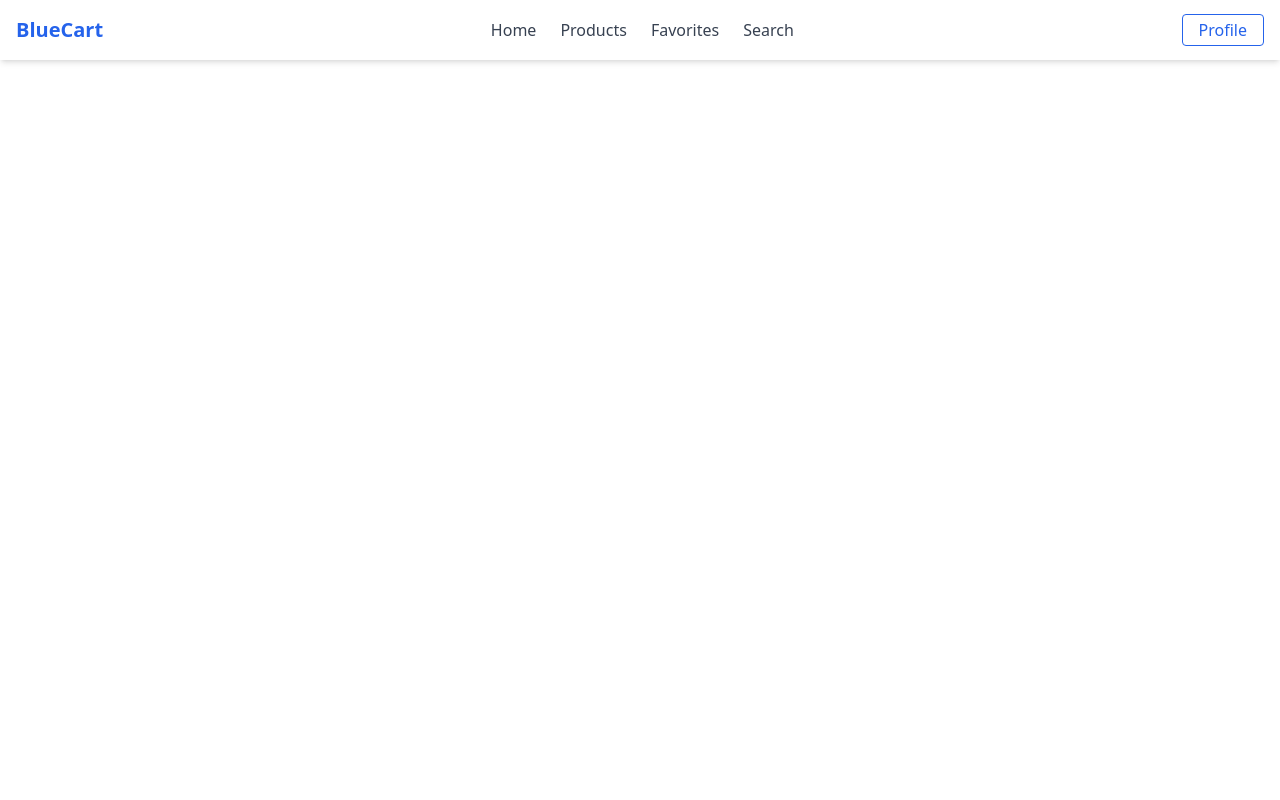
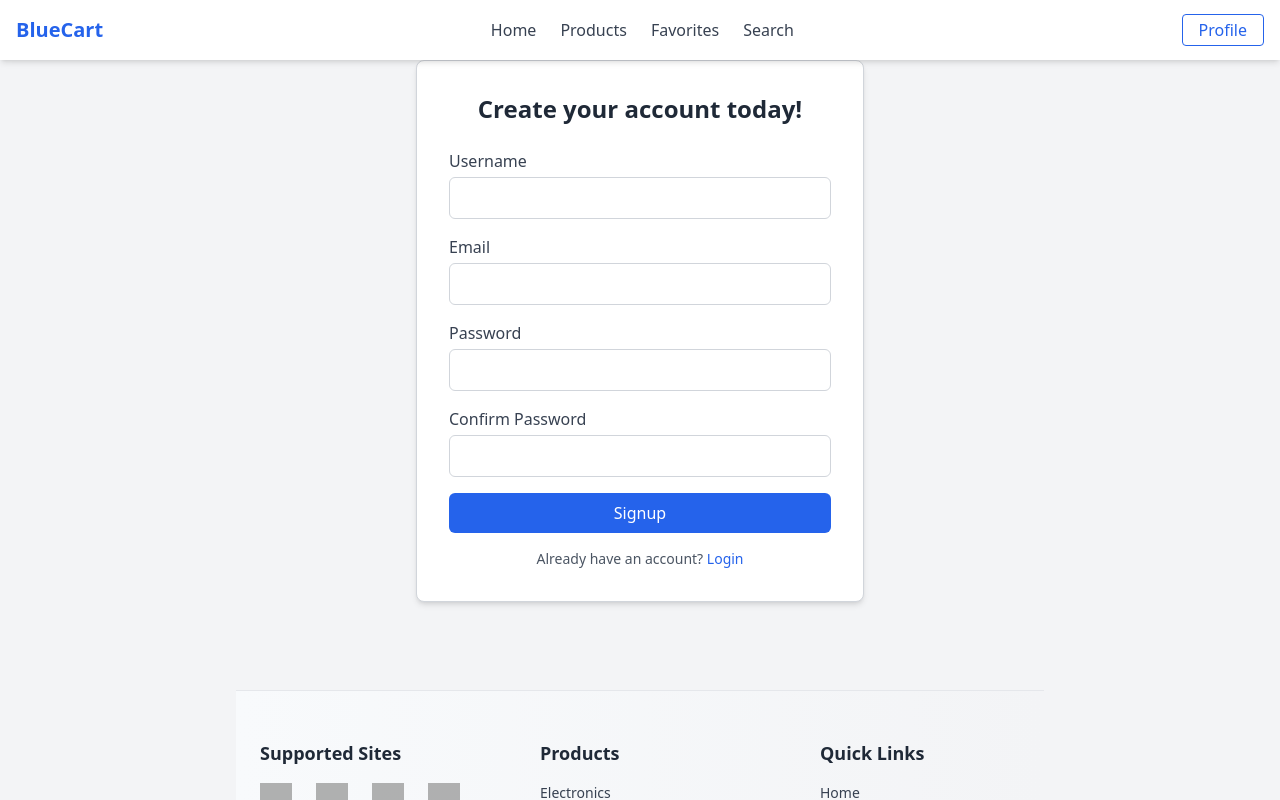
Before and after one commit to Waith93/bluecart-marketplace, a React (Vite) app in the folder client/: page /Signup in a window 1280 px wide. Shown: the top 800 px of the page. Built offline with nearby package versions, Linux system fonts and the light colour scheme; grey boxes are pictures that could not be loaded.

Commit message:
login, resetpassword and signup

```diff
--- a/client/src/App.jsx
+++ b/client/src/App.jsx
@@ -3,6 +3,9 @@ import Navbar from "./components/Navbar";
 import Home from "./pages/Home";
 import ProductCategories from "./pages/ProductCategories"; //  Added import
 import UserProfileDashboard from "./pages/Profile";
+import LoginForm from "./components/LoginForm";
+import SignupForm from "./components/SignupForm";
+import ResetPassword from "./components/Reset-password";
 
 
 function App() {
@@ -16,6 +19,9 @@ function App() {
             <Route path="/" element={<Home />} />
             <Route path="/Product Categories" element={<ProductCategories />} /> {/* Added route */}
             <Route path="/profile" element={<UserProfileDashboard />} />
+            <Route path="/Login" element={<LoginForm/>} />
+            <Route path="/Signup" element={<SignupForm/>} />
+            <Route path="/Reset-password" element={<ResetPassword/>} />
           </Routes>
         </main>
 
--- a/client/src/components/SignupForm.jsx
+++ b/client/src/components/SignupForm.jsx
@@ -1,4 +1,6 @@
 import React, { useState } from "react";
+import { useNavigate } from "react-router-dom";
+import Footer from "../components/footer";
 
 function SignupForm() {
   const [formData, setFormData] = useState({
@@ -7,6 +9,8 @@ function SignupForm() {
     password: "",
     confirmPassword: "",
   });
+
+  const navigate = useNavigate();
 
   const handleChange = (e) => {
     setFormData({
@@ -17,64 +21,81 @@ function SignupForm() {
 
   const handleSubmit = (e) => {
     e.preventDefault();
-    // Add validation or API call here
     console.log("Signup submitted:", formData);
+    navigate("/");
   };
 
   return (
-    <div className="signup-container">
-      <h2>Create your account today!</h2>
-      <form onSubmit={handleSubmit} className="signup-form">
-        <label>
-          Username<br />
+    <div className="min-h-screen flex flex-col items-center justify-center bg-gray-100">
+      {/* Centered Signup Form */}
+      <div className="bg-white p-8 rounded-lg shadow-md w-full max-w-md border border-gray-300 mb-6">
+        <h2 className="text-2xl font-semibold mb-6 text-center text-gray-800">Create your account today!</h2>
+
+        <form onSubmit={handleSubmit} className="space-y-4">
+          <div>
+            <label className="block text-gray-700">Username</label>
             <input
               type="text"
               name="username"
               value={formData.username}
               onChange={handleChange}
               required
+              className="w-full mt-1 p-2 border border-gray-300 rounded-md focus:outline-none focus:ring-2 focus:ring-blue-500"
             />
-        </label>
-        <br />
-        <label>
-          Email<br />
+          </div>
+
+          <div>
+            <label className="block text-gray-700">Email</label>
             <input
               type="email"
               name="email"
               value={formData.email}
               onChange={handleChange}
               required
+              className="w-full mt-1 p-2 border border-gray-300 rounded-md focus:outline-none focus:ring-2 focus:ring-blue-500"
             />
-        </label>
-        <br />
-        <label>
-          Password<br />
+          </div>
+
+          <div>
+            <label className="block text-gray-700">Password</label>
             <input
               type="password"
               name="password"
               value={formData.password}
               onChange={handleChange}
               required
+              className="w-full mt-1 p-2 border border-gray-300 rounded-md focus:outline-none focus:ring-2 focus:ring-blue-500"
             />
-        </label>
-        <br />
-        <label>
-          Confirm Password<br />
+          </div>
+
+          <div>
+            <label className="block text-gray-700">Confirm Password</label>
             <input
               type="password"
               name="confirmPassword"
               value={formData.confirmPassword}
               onChange={handleChange}
               required
+              className="w-full mt-1 p-2 border border-gray-300 rounded-md focus:outline-none focus:ring-2 focus:ring-blue-500"
             />
-        </label>
-        <br />
-        <button type="submit">Signup</button>
+          </div>
+
+          <button
+            type="submit"
+            className="w-full bg-blue-600 text-white p-2 rounded-md hover:bg-blue-700 transition"
+          >
+            Signup
+          </button>
         </form>
 
-      <p>
-        Already have an account? <a href="/login">Login</a>
+        <p className="mt-4 text-center text-sm text-gray-600">
+          Already have an account?{" "}
+          <a href="/login" className="text-blue-600 hover:underline">Login</a>
         </p>
+      </div>
+
+      {/* Footer below form */}
+      <Footer />
     </div>
   );
 }
```
Lines whose indentation alone changed are shown as unchanged.
